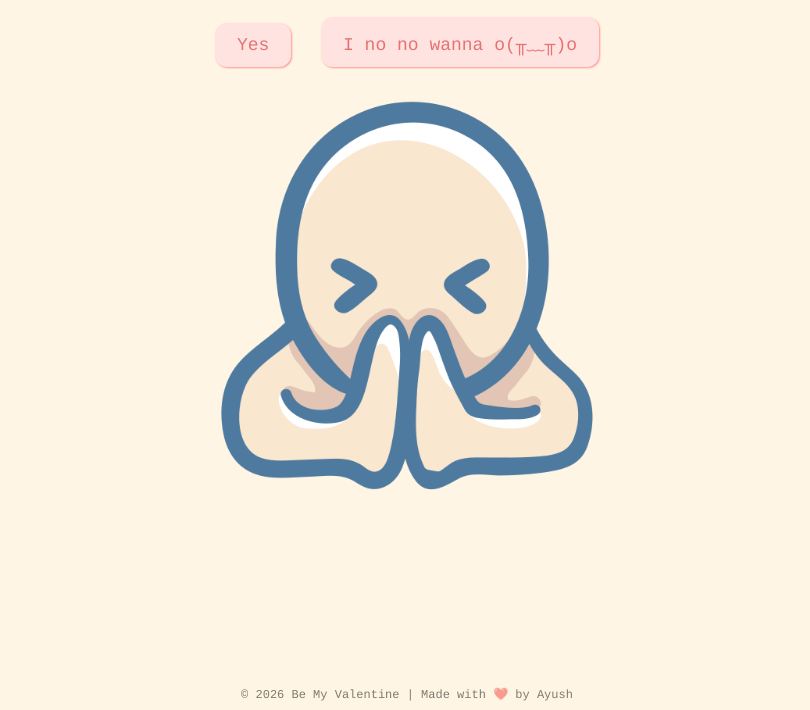
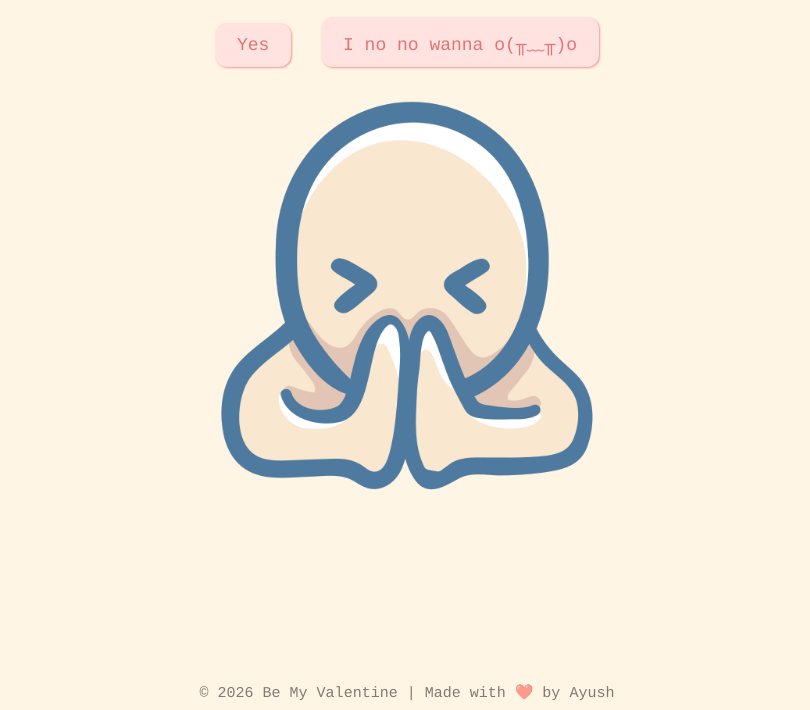
Before and after one commit to ayushraj16/Valentine-website, a plain HTML site: page index.html in a window 1280 px wide. Shown: the part 90-800 px from the top of the page, without its empty margins (233-1043 px from the left). Drawn offline with Linux system fonts and the light colour scheme.

Commit message:
Small UI update

```diff
--- a/css/activities.css
+++ b/css/activities.css
@@ -49,7 +49,7 @@ body {
   bottom: 8px;
   left: 50%;
   transform: translateX(-50%);
-  font-size: 12px;
+  font-size: 15px;
   color: rgba(0, 0, 0, 0.5);
   pointer-events: none;
   z-index: 9999;
--- a/css/date.css
+++ b/css/date.css
@@ -65,7 +65,7 @@ input[type="date"] {
   bottom: 8px;
   left: 50%;
   transform: translateX(-50%);
-  font-size: 12px;
+  font-size: 15px;
   color: rgba(0, 0, 0, 0.5);
   pointer-events: none;
   z-index: 9999;
--- a/css/dessert.css
+++ b/css/dessert.css
@@ -50,7 +50,7 @@ body {
   bottom: 8px;
   left: 50%;
   transform: translateX(-50%);
-  font-size: 12px;
+  font-size: 15px;
   color: rgba(0, 0, 0, 0.5);
   pointer-events: none;
   z-index: 9999;
--- a/css/flower.css
+++ b/css/flower.css
@@ -54,7 +54,7 @@ body {
   bottom: 8px;
   left: 50%;
   transform: translateX(-50%);
-  font-size: 12px;
+  font-size: 15px;
   color: rgba(0, 0, 0, 0.5);
   pointer-events: none;
   z-index: 9999;
--- a/css/food.css
+++ b/css/food.css
@@ -49,7 +49,7 @@ body {
   bottom: 8px;
   left: 50%;
   transform: translateX(-50%);
-  font-size: 12px;
+  font-size: 15px;
   color: rgba(0, 0, 0, 0.5);
   pointer-events: none;
   z-index: 9999;
--- a/css/lastpage.css
+++ b/css/lastpage.css
@@ -42,7 +42,7 @@ body {
   bottom: 8px;
   left: 50%;
   transform: translateX(-50%);
-  font-size: 12px;
+  font-size: 15px;
   color: rgba(0, 0, 0, 0.5);
   pointer-events: none;
   z-index: 9999;
--- a/css/valentine.css
+++ b/css/valentine.css
@@ -44,7 +44,7 @@ img {
   bottom: 8px;
   left: 50%;
   transform: translateX(-50%);
-  font-size: 12px;
+  font-size: 15px;
   color: rgba(0, 0, 0, 0.5);
   pointer-events: none;
   z-index: 9999;
```
